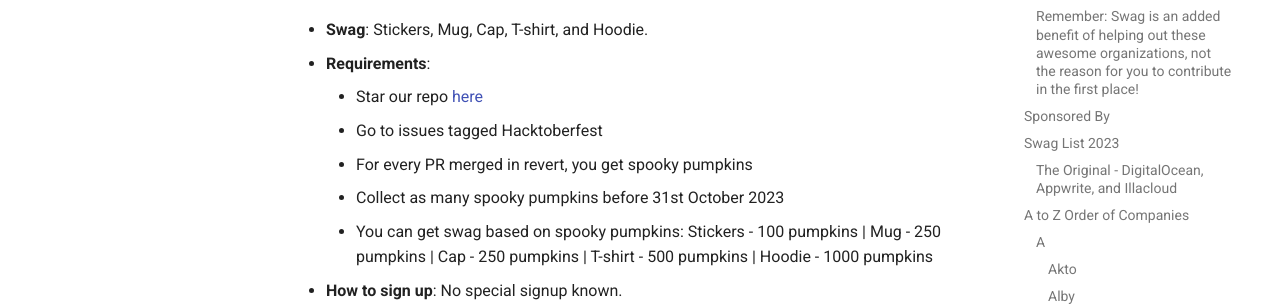
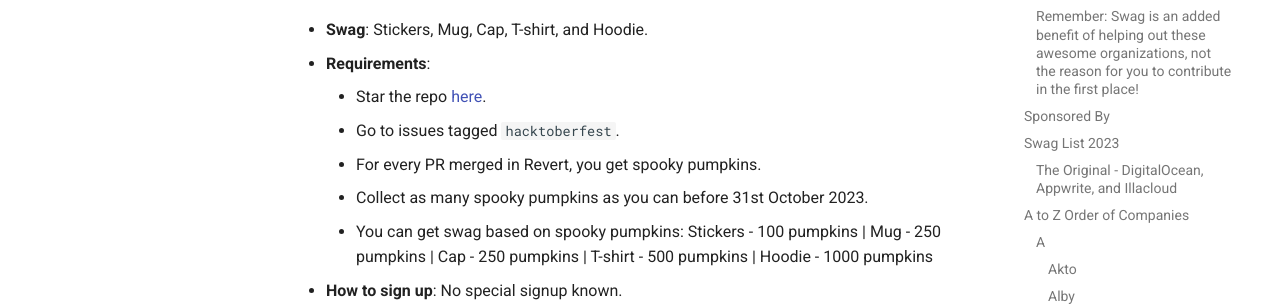
Before and after one commit to crweiner/hacktoberfest-swag-list, an MkDocs documentation site: the page built from docs/list.md, in a window 1280 px wide and 900 px high, scrolled down 15944 px. Shown: the part 173-479 px from the top of the window. Built offline with MkDocs 1.6.1 and Material for MkDocs 9.7.7, drawn with Linux system fonts in a browser that asks for light colours; plug-ins that fetch from the network failed and are left out; comment, search, counter and statistics services are not loaded.

Commit message:
Update Revert

```diff
--- a/docs/list.md
+++ b/docs/list.md
@@ -523,10 +523,10 @@
 
 - **Swag**: Stickers, Mug, Cap, T-shirt, and Hoodie.
 - **Requirements**:
-    - Star our repo [here](https://github.com/revertinc/revert)
-    - Go to issues tagged Hacktoberfest
-    - For every PR merged in revert, you get spooky pumpkins
-    - Collect as many spooky pumpkins before 31st October 2023
+    - Star the repo [here](https://github.com/revertinc/revert).
+    - Go to issues tagged `hacktoberfest`.
+    - For every PR merged in Revert, you get spooky pumpkins.
+    - Collect as many spooky pumpkins as you can before 31st October 2023.
     - You can get swag based on spooky pumpkins: Stickers - 100 pumpkins | Mug - 250 pumpkins | Cap - 250 pumpkins | T-shirt - 500 pumpkins | Hoodie - 1000 pumpkins
 - **How to sign up**: No special signup known.
 - **Issues**: All the open [hacktoberfest issues](https://github.com/revertinc/revert/issues?q=is%3Aissue+is%3Aopen+label%3Ahacktoberfest).
```
